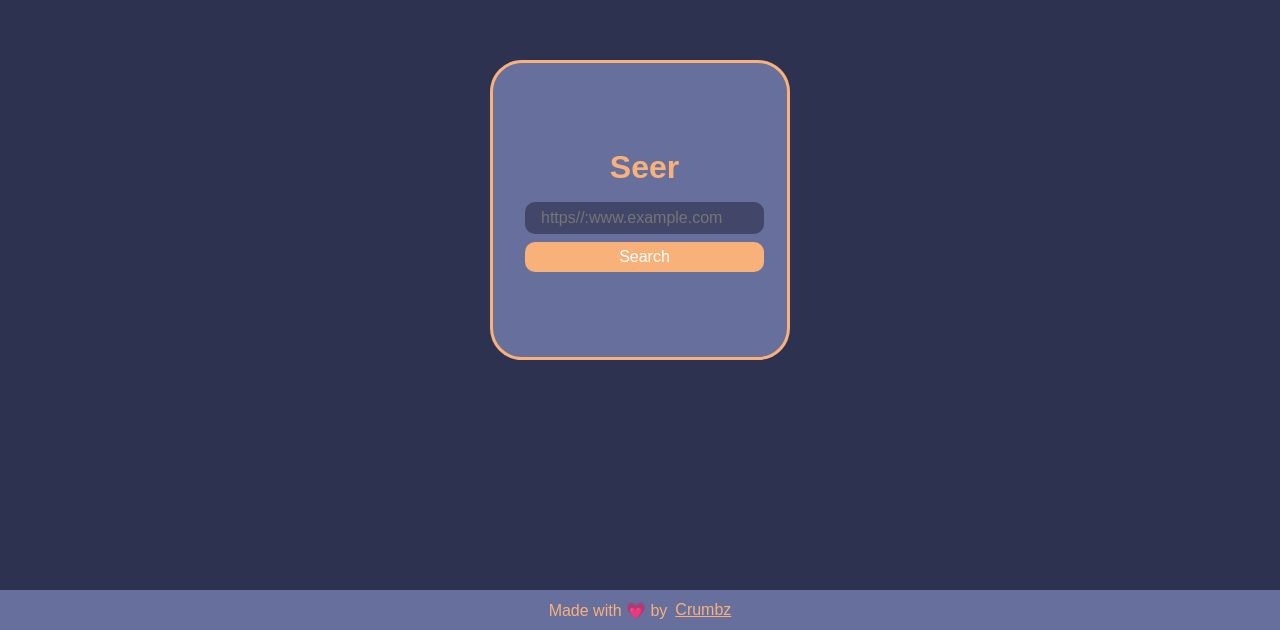
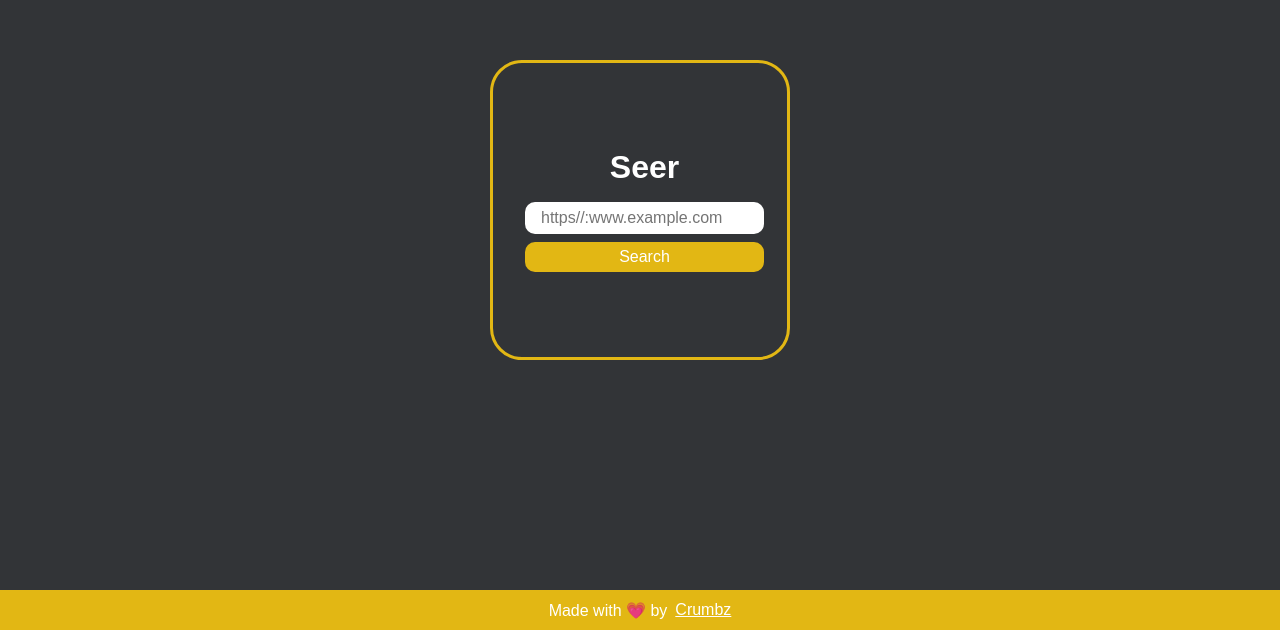
Before and after one commit to left-no-crumbz/seer-js, a plain HTML site: page index.html in a window 1280 px wide. Shown: the part 170-800 px from the top of the page. Drawn offline with Linux system fonts and the light colour scheme.

Commit message:
feat: Tryna make it as a PWA

```diff
--- a/css/styles.css
+++ b/css/styles.css
@@ -5,10 +5,10 @@
 }
 
 :root {
-    --bg-clr: #2d3250;
-    --txt-clr:#f9b17a;
-    --sec-clr: #424769;
-    --ter-clr: #676f9d;
+    --bg-clr: #323437;
+    --txt-clr: white;
+    --sec-clr: #323437;
+    --ter-clr: #E2B714;
 }
 
 html, body {
@@ -41,9 +41,9 @@ body {
     justify-content: center;
     align-items: center;
     border-radius: 2rem;
-    border: 3px solid var(--txt-clr);
+    border: 3px solid var(--ter-clr);
     flex-flow: column wrap;
-    background-color: var(--ter-clr);
+    background-color: var(--bg-clr);
 }
 
 .title {
@@ -58,7 +58,7 @@ body {
     border: 0;
     padding: 1rem;
     font: inherit;
-    background-color: var(--sec-clr);
+    background-color: var(--txt-clr);
     color: white;
 
 }
@@ -71,7 +71,7 @@ body {
     font: inherit;
     color: white;
     cursor: pointer;
-    background-color: var(--txt-clr);
+    background-color: var(--ter-clr);
 
 }
 
--- a/index.html
+++ b/index.html
@@ -5,6 +5,7 @@
     <meta name="viewport" content="width=device-width, initial-scale=1.0">
     <title>Seer</title>
     <link href="./css/styles.css" rel="stylesheet">
+    <link rel="manifest" href="manifest.json">
 </head>
 <body>
 
@@ -23,5 +24,9 @@
     </footer>
 
 </body>
-<script src="./js/app.js" crossorigin="anonymous"></script>
+<script src="./js/app.js">
+    if ("serviceWorker" in navigator) {
+        navigator.serviceWorker.register("./js/service-worker.js")
+    }
+</script>
 </html>
--- a/js/app.js
+++ b/js/app.js
@@ -1,9 +1,9 @@
 const submitBtn = document.getElementById("submit-btn");
 const searchBar = document.getElementById("search-box");
-
+const iframe = document.getElementById("iframe");
 
 const googleWebCache = "https://webcache.googleusercontent.com/search?q=cache:";
-const archiveCache = "https://archive.is/?run=1&url=";
+const archiveCache = "https://archive.is/submit/?url=";
 
 // TODO:
 // - Use diff caches
@@ -14,5 +14,5 @@ submitBtn.addEventListener("click", (event) => {
     event.preventDefault();
     const targetURL = searchBar.value;
     const url = encodeURI(`${archiveCache}${targetURL}`);
-    window.location.replace(url);
+    window.open(url, "_blank");
 });
```
Also changed, not shown: js/service-worker.js (added), manifest.json (added).
